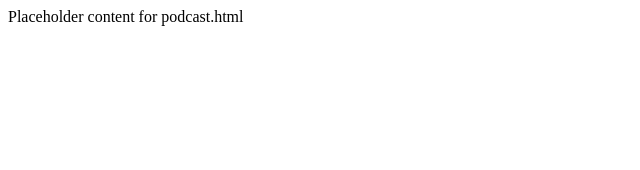
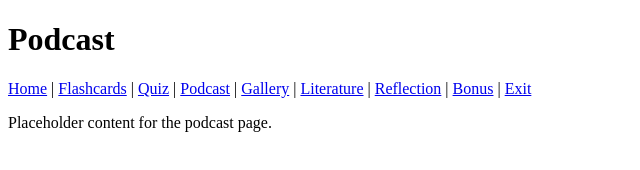
Before and after one commit to hibro800/ai-teaching-toolkit, a plain HTML site: page podcast.html in a window 1280 px wide. Shown: the whole page, without its empty margins (0-640 px from the left). Drawn offline with Linux system fonts and the light colour scheme.

Commit message:
Update podcast.html

```diff
--- a/podcast.html
+++ b/podcast.html
@@ -1 +1,21 @@
-Placeholder content for podcast.html
+<!DOCTYPE html>
+<html>
+<head>
+    <title>Podcast - AI Teaching Toolkit</title>
+</head>
+<body>
+    <h1>Podcast</h1>
+    <nav>
+        <a href="index.html">Home</a> |
+        <a href="flashcard.html">Flashcards</a> |
+        <a href="quiz.html">Quiz</a> |
+        <a href="podcast.html">Podcast</a> |
+        <a href="gallery.html">Gallery</a> |
+        <a href="literature.html">Literature</a> |
+        <a href="reflect.html">Reflection</a> |
+        <a href="bonus.html">Bonus</a> |
+        <a href="exit.html">Exit</a>
+    </nav>
+    <p>Placeholder content for the podcast page.</p>
+</body>
+</html>
```
